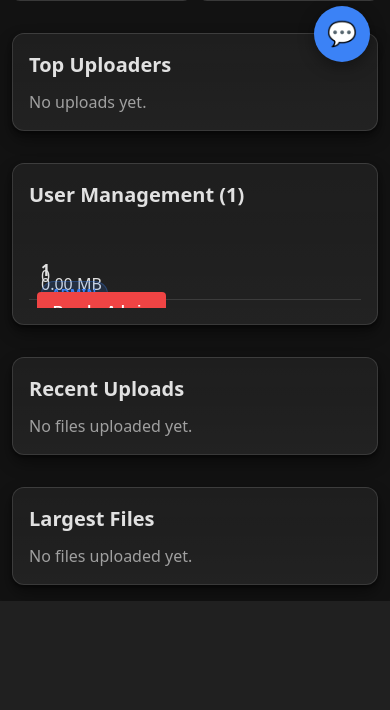
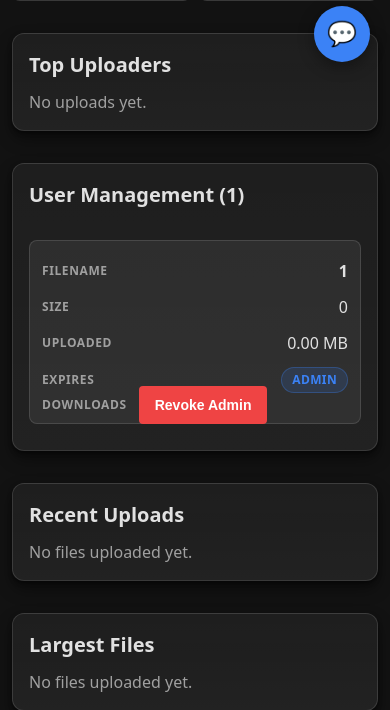
Before and after one commit to cs-ucc-ie/CS3305-2026-Team-9, a Flask app: page /admin in a window 390 px wide. Shown: the part 762-1472 px from the top of the page. Before the commit the page ends 1363 px from the top, so only its background shows below. Run offline with Flask 3, Linux system fonts and the light colour scheme; the visitor is signed in with stand-in values (Sample User, id 1); data comes from the database, SQL or seed files in the repository; data that the repository does not hold is empty; some libraries are stand-ins or nearby versions.

Commit message:
make file table useable on mobile

```diff
--- a/static/styles.css
+++ b/static/styles.css
@@ -2748,13 +2748,23 @@ form * {
   }
 
   .file-table tbody tr {
-    padding: 12px 0;
-    margin-bottom: 8px;
+    padding: 12px;
+    margin-bottom: 10px;
+    border: 1px solid var(--border);
+    border-radius: var(--radius-sm);
+    background: var(--overlay-light-2);
+    height: auto;
   }
 
   .file-table td {
-    padding: 4px 12px;
+    padding: 6px 0;
     text-align: left;
+    height: auto;
+    border: 0;
+    display: flex;
+    justify-content: space-between;
+    align-items: center;
+    gap: 12px;
   }
 
   .file-table td:before {
@@ -2763,11 +2773,34 @@ form * {
     font-size: 12px;
     text-transform: uppercase;
     letter-spacing: 0.05em;
+    content: "";
+    flex-shrink: 0;
+  }
+
+  .file-table td:nth-child(1):before { content: "Filename"; }
+  .file-table td:nth-child(2):before { content: "Size"; }
+  .file-table td:nth-child(3):before { content: "Uploaded"; }
+  .file-table td:nth-child(4):before { content: "Expires"; }
+  .file-table td:nth-child(5):before { content: "Downloads"; }
+  .file-table td:nth-child(6):before { content: "Status"; }
+  .file-table td:nth-child(7):before { content: "Actions"; }
+
+  .file-table td:last-child {
+    width: 100%;
+    padding: 6px 0;
+  }
+
+  .file-table td:last-child .hamburger-menu {
+    margin-left: auto;
+  }
+
+  .file-table td strong {
+    overflow-wrap: anywhere;
   }
 
   /* Grid view responsive */
   .file-grid {
-    grid-template-columns: repeat(3, minmax(0, 1fr));
+    grid-template-columns: 1fr;
   }
 
   .dashboard-layout.files-main .file-grid {
```
